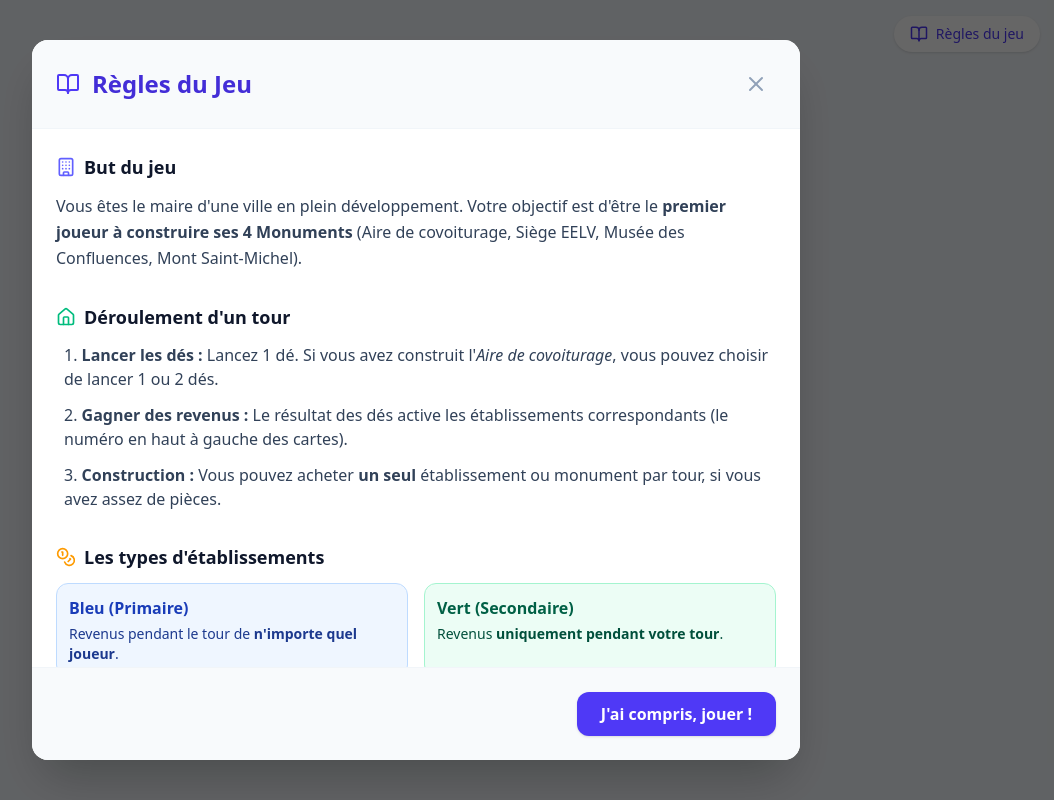
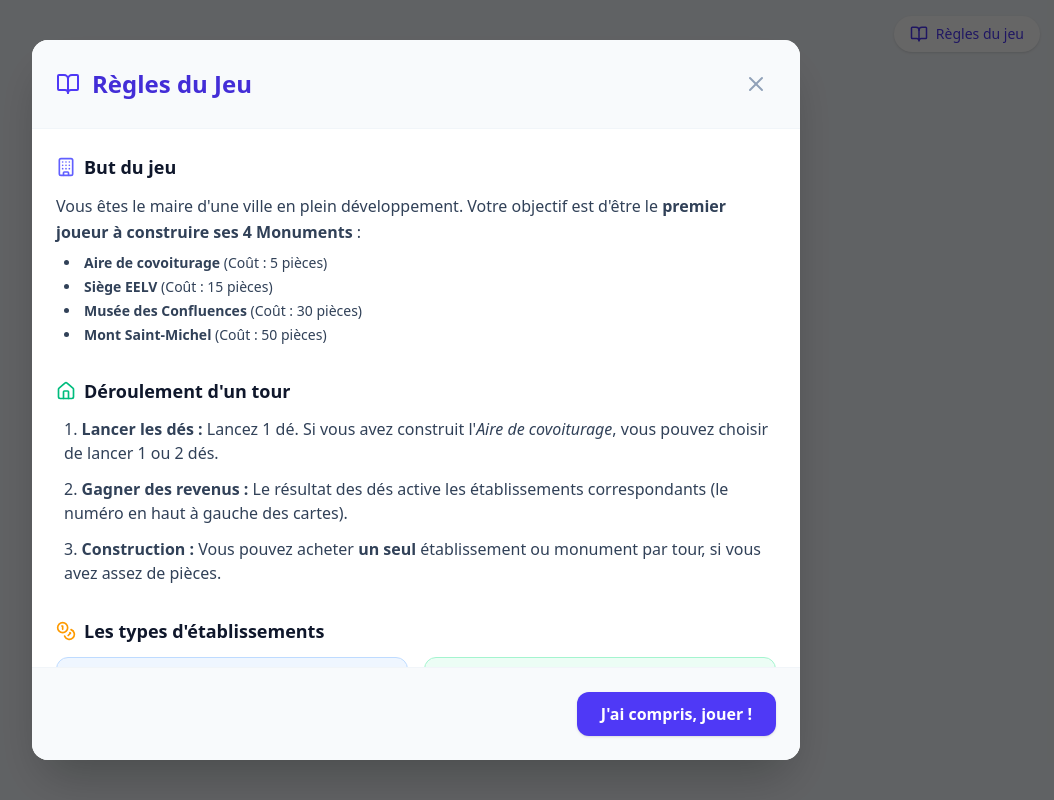
Before and after one commit to Axel1209/Miniville, a React (Vite) app: page / in a window 1280 px wide. Shown: the whole page, without its empty margins (224-1278 px from the left). Built offline with nearby package versions, Linux system fonts and the light colour scheme.

Commit message:
Enhance game rules with monument details
Added a list of monuments with their costs to the game rules.

```diff
--- a/src/components/RulesModal.tsx
+++ b/src/components/RulesModal.tsx
@@ -33,9 +33,15 @@ export const RulesModal: React.FC<RulesModalProps> = ({ onClose }) => {
               <Building size={20} className="text-indigo-500" />
               But du jeu
             </h3>
-            <p className="leading-relaxed">
-              Vous êtes le maire d'une ville en plein développement. Votre objectif est d'être le <strong>premier joueur à construire ses 4 Monuments</strong> (Aire de covoiturage, Siège EELV, Musée des Confluences, Mont Saint-Michel).
+            <p className="leading-relaxed mb-2">
+              Vous êtes le maire d'une ville en plein développement. Votre objectif est d'être le <strong>premier joueur à construire ses 4 Monuments</strong> :
             </p>
+            <ul className="list-disc list-inside space-y-1 ml-2 text-sm">
+              <li><strong>Aire de covoiturage</strong> (Coût : 5 pièces)</li>
+              <li><strong>Siège EELV</strong> (Coût : 15 pièces)</li>
+              <li><strong>Musée des Confluences</strong> (Coût : 30 pièces)</li>
+              <li><strong>Mont Saint-Michel</strong> (Coût : 50 pièces)</li>
+            </ul>
           </section>
 
           {/* Tour de jeu */}
```
